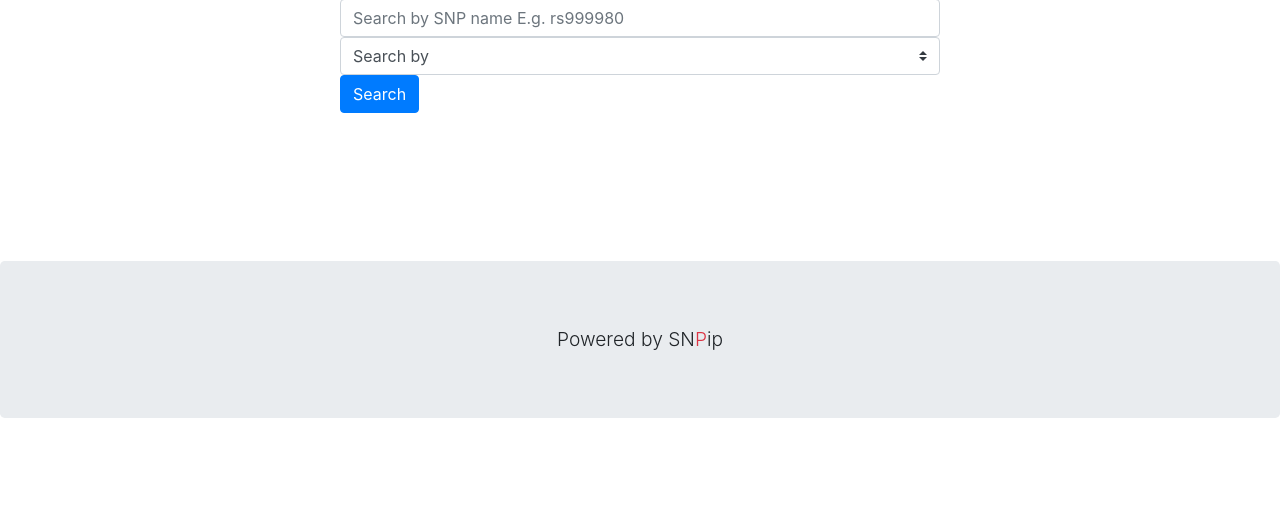
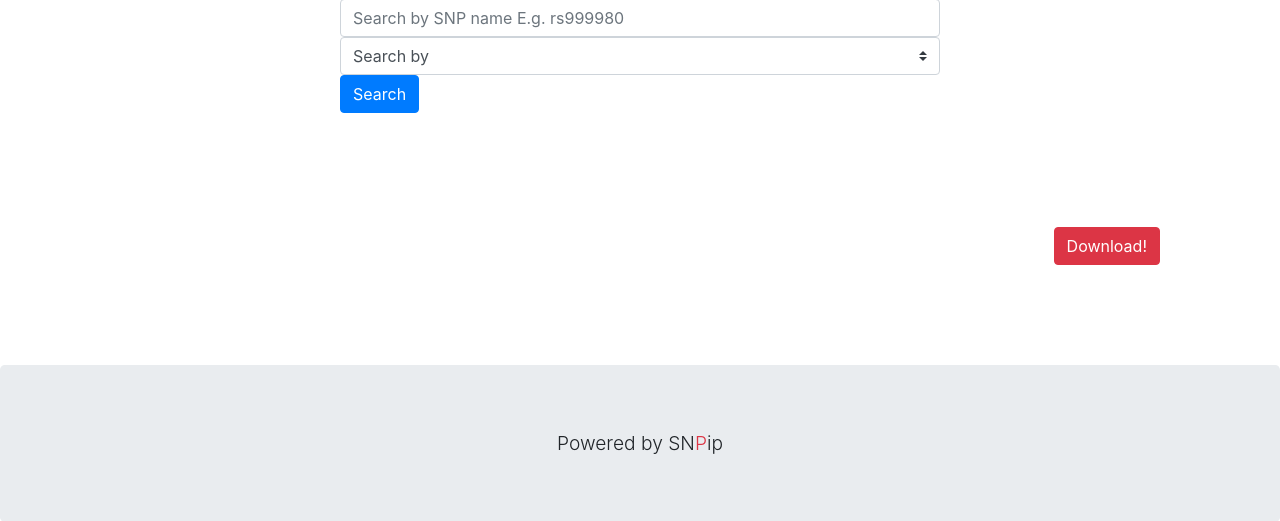
Before and after one commit to Jack-Coutts/SnPip, a Flask app: page /search in a window 1280 px wide. Shown: the part 227-748 px from the top of the page. Run offline with Flask 2, Linux system fonts and the light colour scheme.

Commit message:
download button prototype
download button, not finished yet

```diff
--- a/integrated_search_app/Website/templates/search.html
+++ b/integrated_search_app/Website/templates/search.html
@@ -75,6 +75,9 @@
 
 
 
+<div class="container text-right" style="padding-right: 50px; padding-top: 50px;">
+    <a href="{{ url_for('download') }}" class= "btn btn-danger" > Download! </a>
+</div>
 
 
 
```
